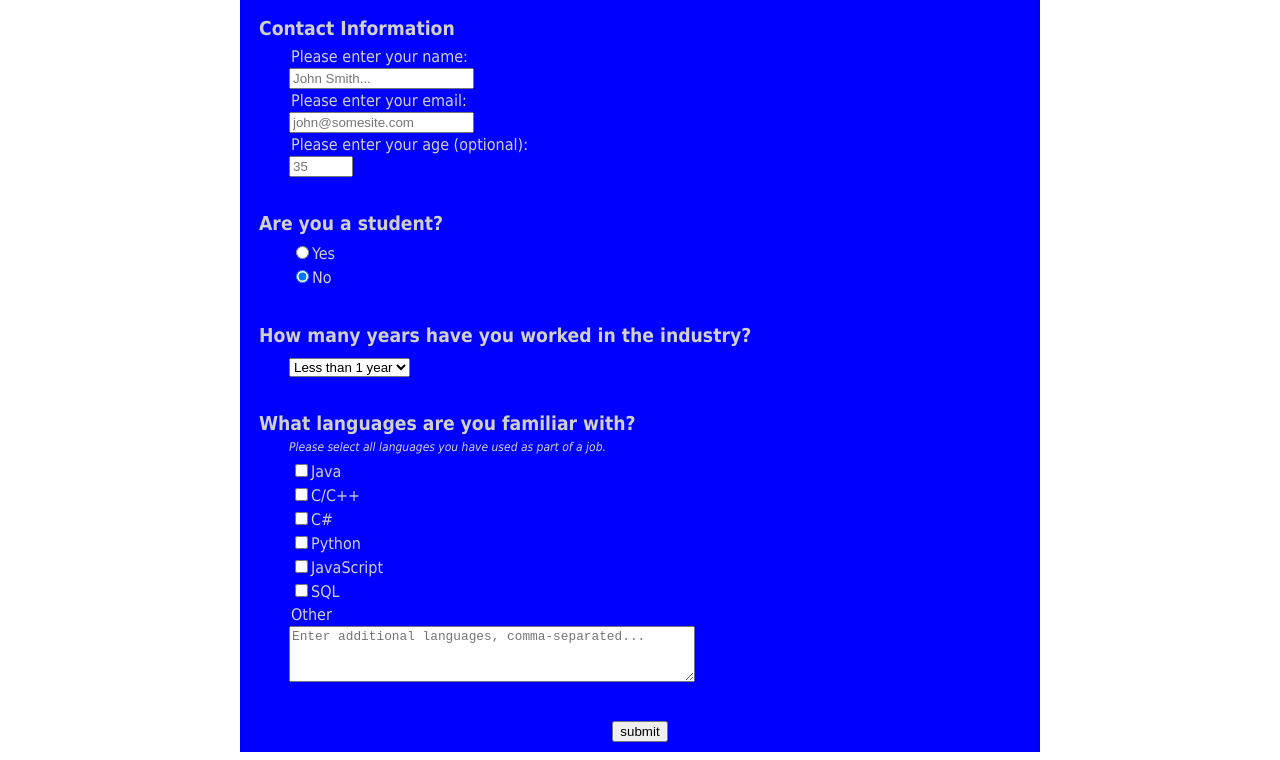
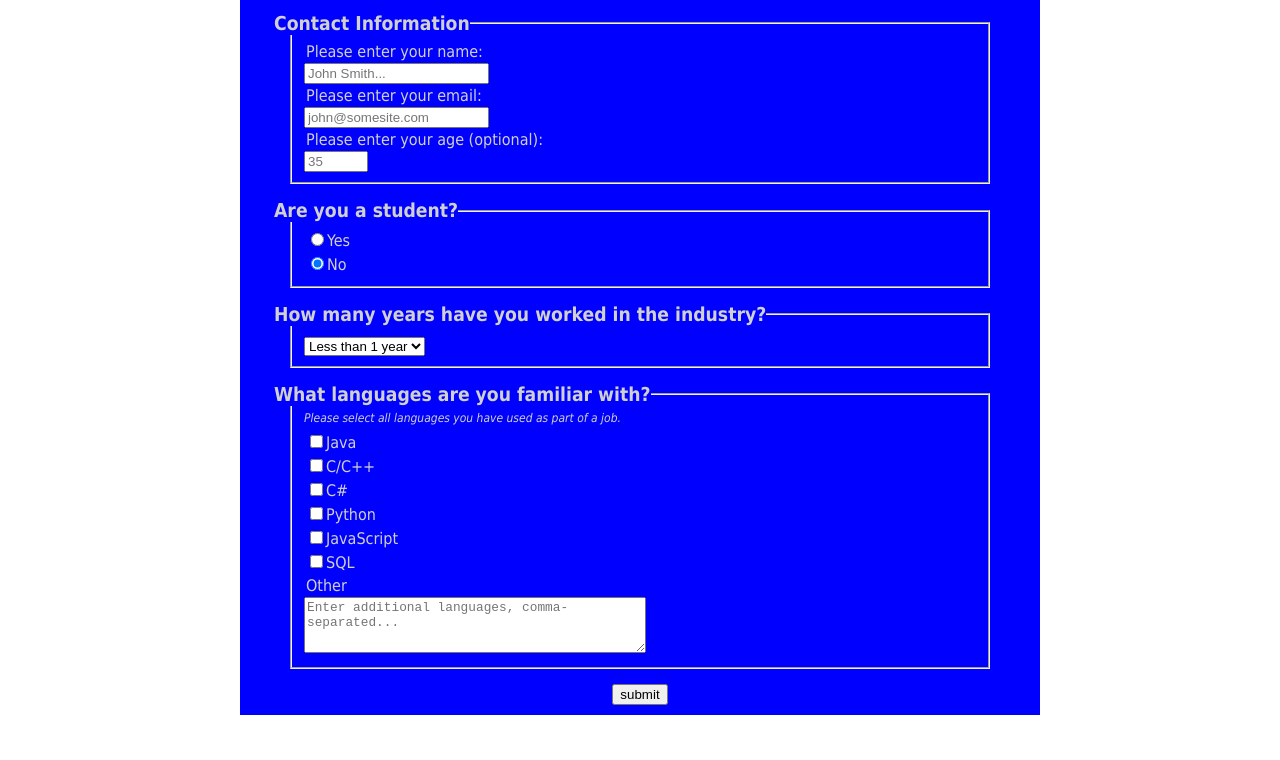
Before and after one commit to jbenpol/FCC-projects, a plain HTML site: page Responsive-Web-Design/Survey-Form/index.html in a window 1280 px wide. Shown: the part 92-852 px from the top of the page. After the commit the page ends 815 px from the top, so only its background shows below. Drawn offline with Linux system fonts and the light colour scheme.

Commit message:
Adjusted alignment styles
fieldset box no longer overflows. Looks much better. Will continue work
tonight.

```diff
--- a/Responsive-Web-Design/Survey-Form/styles.css
+++ b/Responsive-Web-Design/Survey-Form/styles.css
@@ -1,4 +1,3 @@
-
 body {
   font: 16px Tahoma;
 }
@@ -6,7 +5,8 @@ body {
 header {
   width: 800px;
   min-width: 350px;
-  padding-bottom: 15px;
+  margin: 0 auto;
+  padding-bottom: 10px;
   background-color: red;
   text-align: center;
 }
@@ -29,10 +29,10 @@ form{
   display: flex;
   flex-direction: column;
   align-items: center;
-  gap: 25px;
+  gap: 15px;
   margin: 0 auto;
-  padding: 20px 0 10px 0;
-  width: 800px;
+  padding: 20px 50px 10px;
+  width: 700px;
   min-width: 350px;
   color: #d0d0d0;
   background-color: #0000ff;
@@ -43,9 +43,7 @@ form{
 
 fieldset {
   width: 100%;
-  margin-left: 100px;
-  border: 0;
-
+  box-sizing: border-box;
 }
 
 legend {
```
